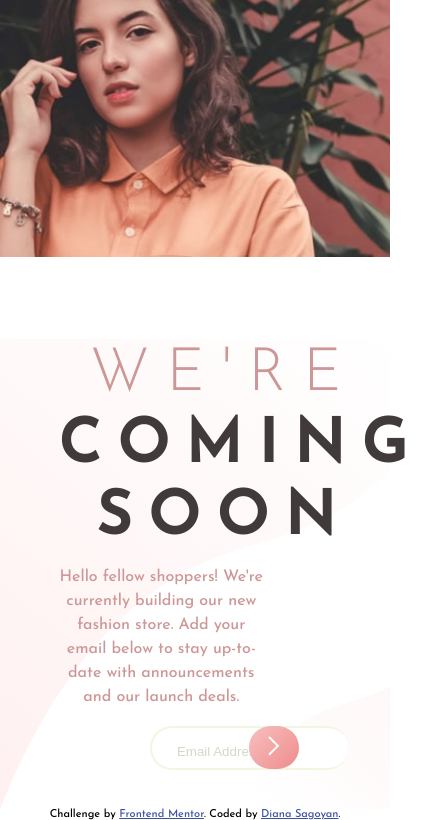
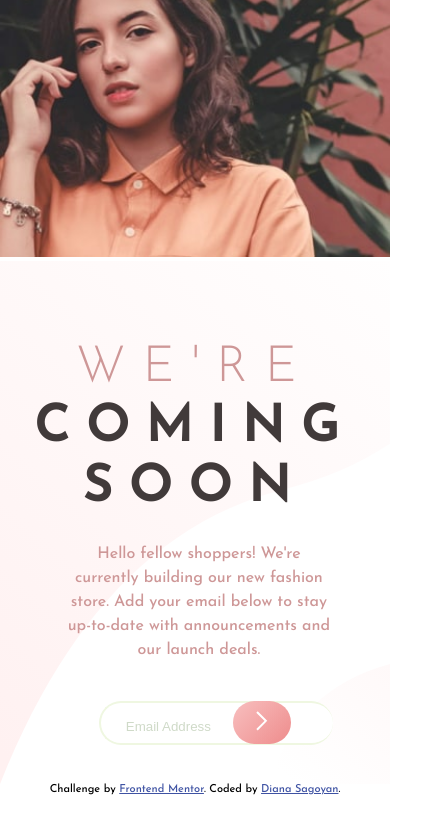
Before and after one commit to DianaSagoyan/coming-soon-page, a plain HTML site: page base-apparel-coming-soon-master/index.html in a window 390 px wide. Shown: the part 110-930 px from the top of the page, 424 px wide, since content can reach past the window. After the commit the page ends 905 px from the top, so only its background shows below. Drawn offline with Linux system fonts and the light colour scheme.

Commit message:
Adding margins and paddings to the text section to adjust the layout.

```diff
--- a/base-apparel-coming-soon-master/styles.css
+++ b/base-apparel-coming-soon-master/styles.css
@@ -104,11 +104,24 @@ line-height: 1.2;
 
     .mob-image{
         width: 100%;
-        padding-bottom: 20%;
+        /* padding-bottom: 20%; */
     }
 
     .text-section{
         text-align: center;
         margin-left: 0;
+        padding-left: 0;
+    }
+
+    .heading{
+        padding-top: 20%;
+        font-size: 50px;
+    }
+
+    .paragraph{
+        padding-left: 17%;
+        padding-top: 3%;
+        padding-bottom: 10%;
+        width: 85%;
     }
 }
```
